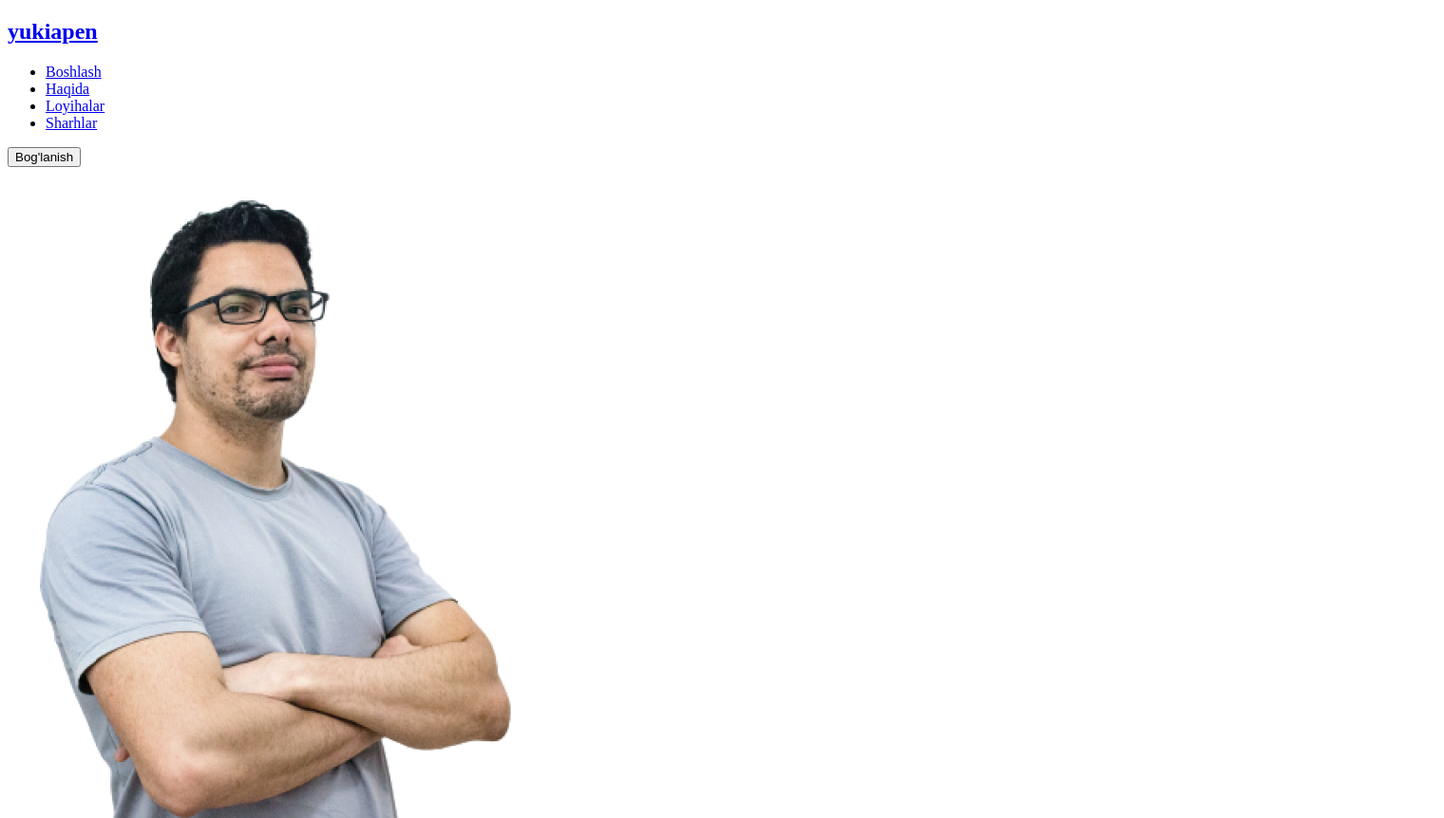
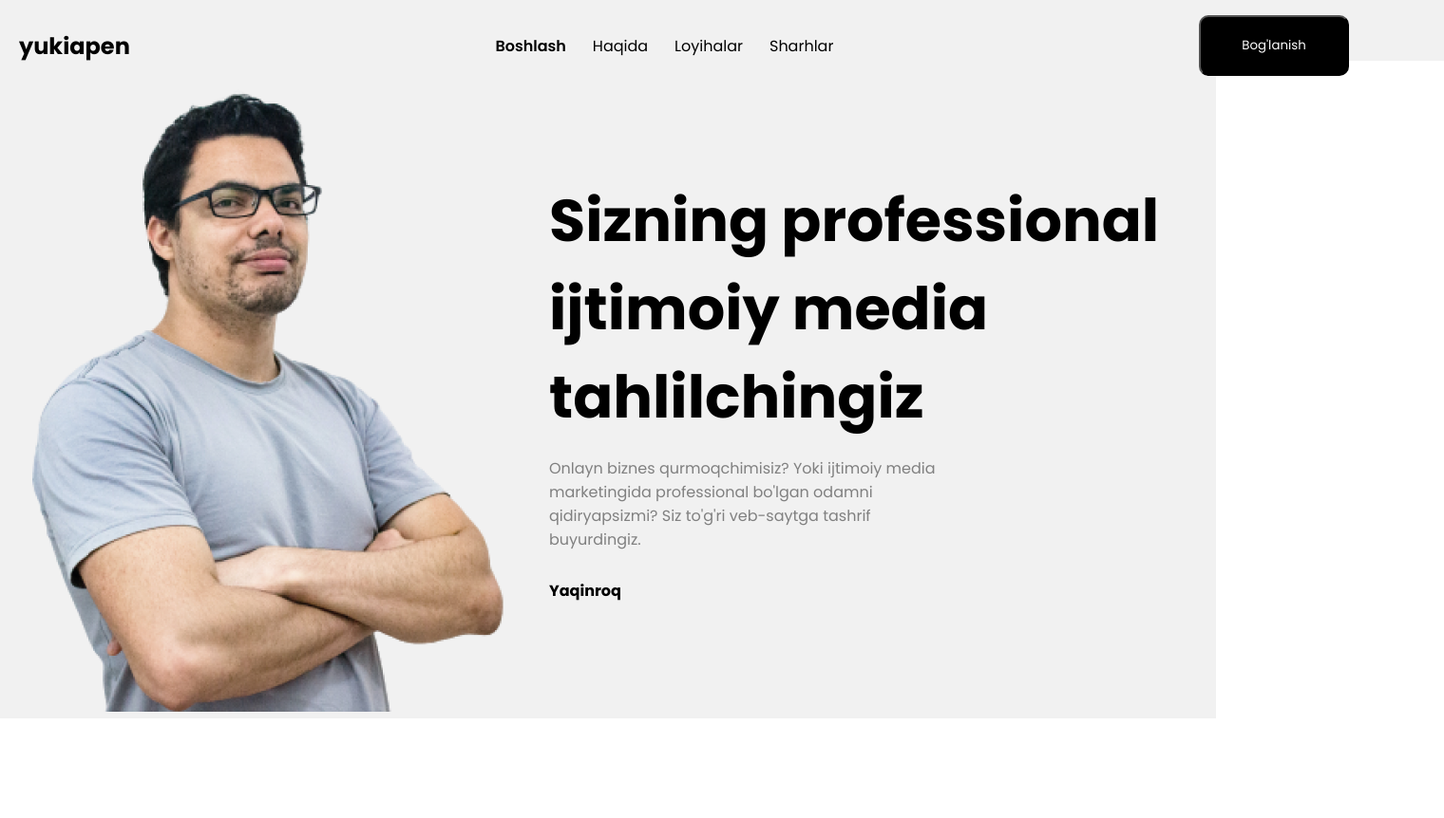
Before and after one commit to mirkvmol/Analyst, a plain HTML site: page index.html in a window 1280 px wide. Shown: the top 862 px of the page at 95% size, 1520 px wide, since content can reach past the window. Drawn offline with Linux system fonts and the light colour scheme.

Commit message:
Update index.html

```diff
--- a/index.html
+++ b/index.html
@@ -4,7 +4,7 @@
     <meta charset="UTF-8" />
     <meta name="viewport" content="width=device-width, initial-scale=1.0" />
     <title>yuikalpeen</title>
-    <link rel="stylesheet" href="./analyst.css" />
+    <link rel="stylesheet" href="./main.css" />
     <!-- font -->
 
     <!-- font -->
```
